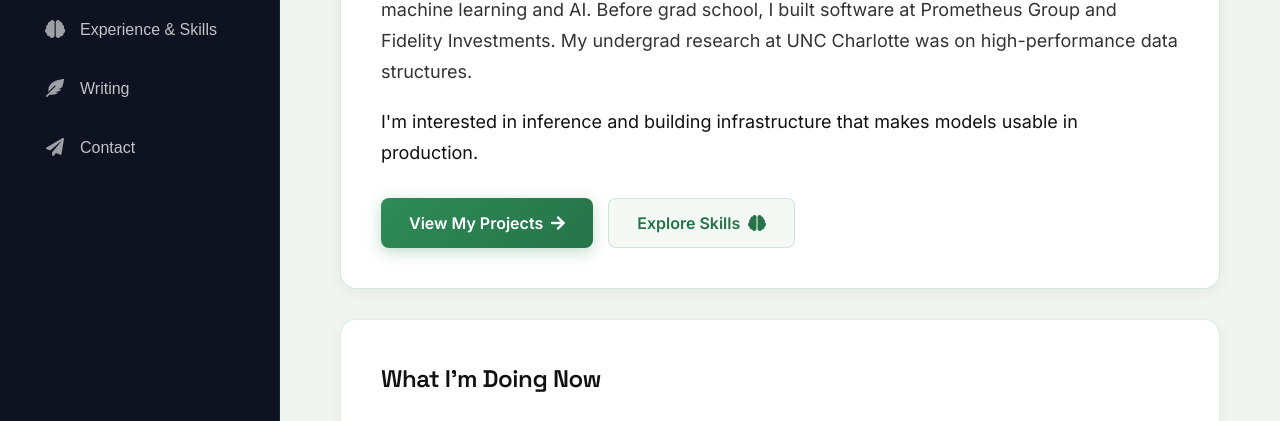
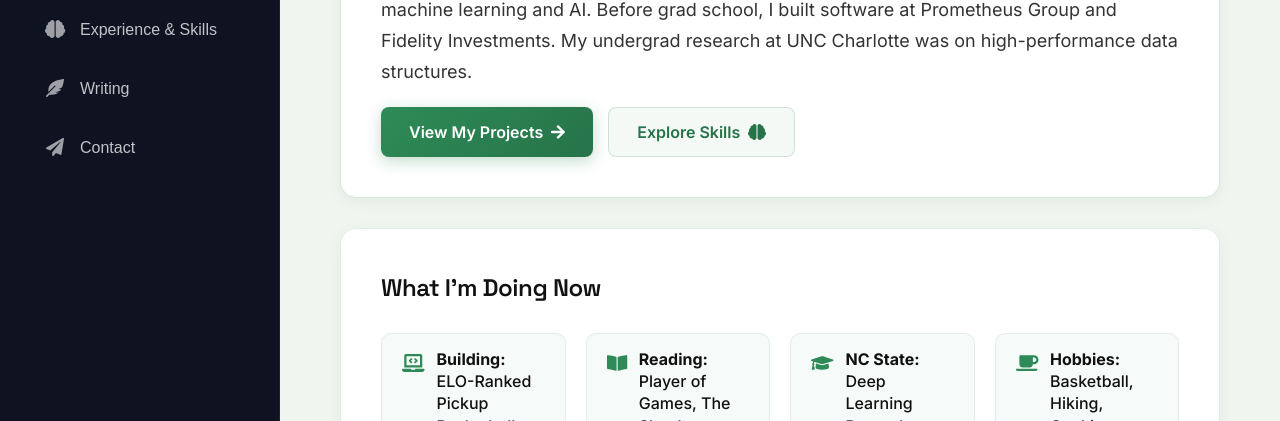
Before and after one commit to Ishaan1402/Ishaan1402.github.io, a website: page index.html in a window 1280 px wide. Shown: the part 263-684 px from the top of the page. Drawn offline with nearby package versions, Linux system fonts and the light colour scheme.

Commit message:
update bio

```diff
--- a/index.html
+++ b/index.html
@@ -107,10 +107,6 @@
                                 machine learning and AI. Before grad school, I built software at Prometheus Group and
                                 Fidelity Investments. My undergrad research at UNC Charlotte was on high-performance
                                 data structures.
-                            </p>
-                            <p class="about-lead-emphasis">
-                                I'm interested in inference and building infrastructure that makes models usable in
-                                production.
                             </p>
                             <div class="about-actions">
                                 <button class="btn btn-primary tab-trigger" data-target="projects">
```
